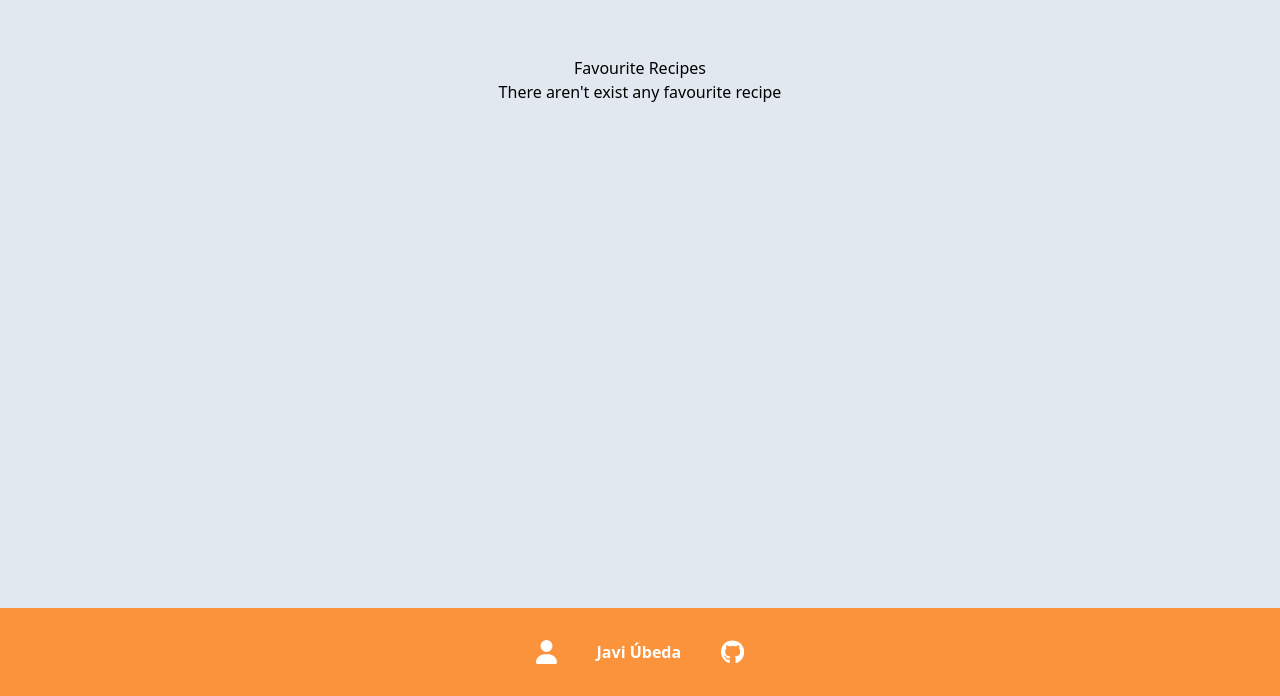
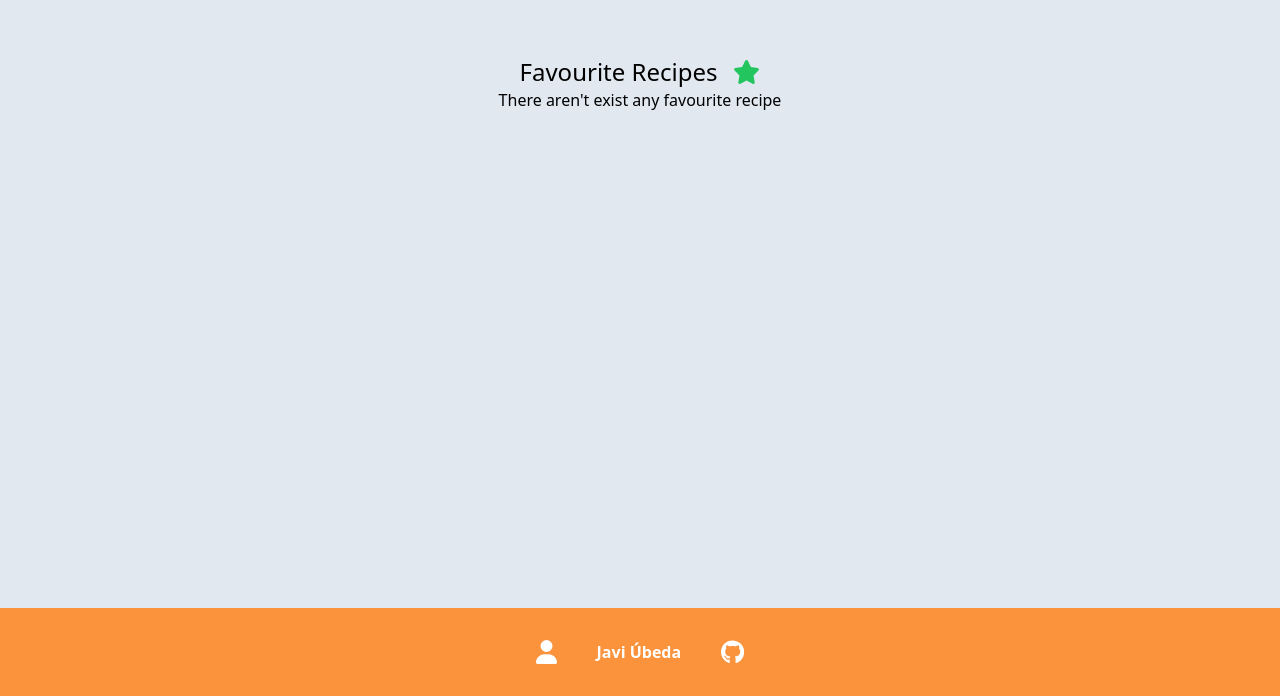
Before and after one commit to javub25/Recipes, a React (Vite) app: page /favourites in a window 1280 px wide. Shown: the part 104-800 px from the top of the page. Built offline with nearby package versions, Linux system fonts and the light colour scheme.

Commit message:
Adding Star

```diff
--- a/src/features/Favourites/ShowFavourites.jsx
+++ b/src/features/Favourites/ShowFavourites.jsx
@@ -1,7 +1,7 @@
 
 import { Link} from 'react-router-dom';
 import { FontAwesomeIcon } from '@fortawesome/react-fontawesome';
-import { faCircleXmark } from '@fortawesome/free-solid-svg-icons';
+import { faCircleXmark, faStar } from '@fortawesome/free-solid-svg-icons';
 import deleteFavourite from './deleteFavourite.jsx'
 import React from "react";
 
@@ -16,11 +16,13 @@ const ShowFavourites = () =>
 
     const [removedFavorites, setRemovedFavorites] = React.useState(JSON.parse(localStorage.getItem("FavouriteList")))
 
-
     return (
         <>
-            <section className="mt-40 mobile:mt-20 px-4">
-                <h1 className="text-center">Favourite Recipes</h1>
+            <section className="mt-40 mobile:mt-20 px-4 mb-40">
+                <div className="flex items-center justify-center">
+                    <h1 className="text-center text-2xl">Favourite Recipes</h1>
+                    <FontAwesomeIcon icon={faStar} className="bottom pl-4 text-green-500 text-2xl"/>
+                </div>
                 { Favourite.length > 0 ? (
                     <>
                     <div className="w-full flex items-center justify-center flex-wrap">
```
